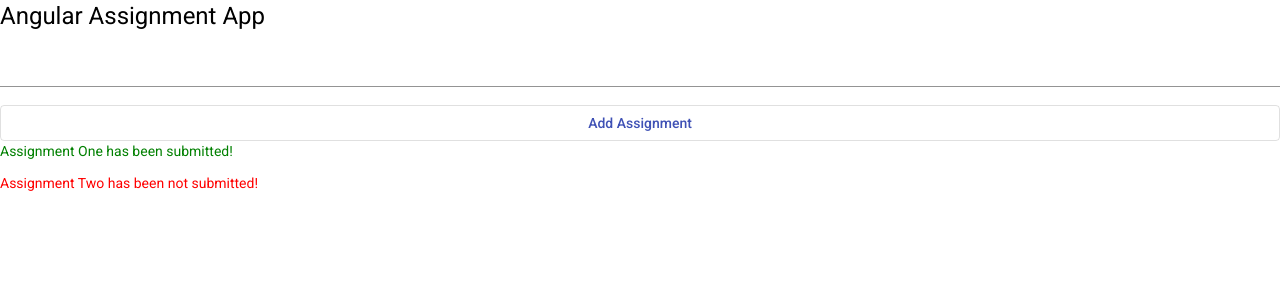
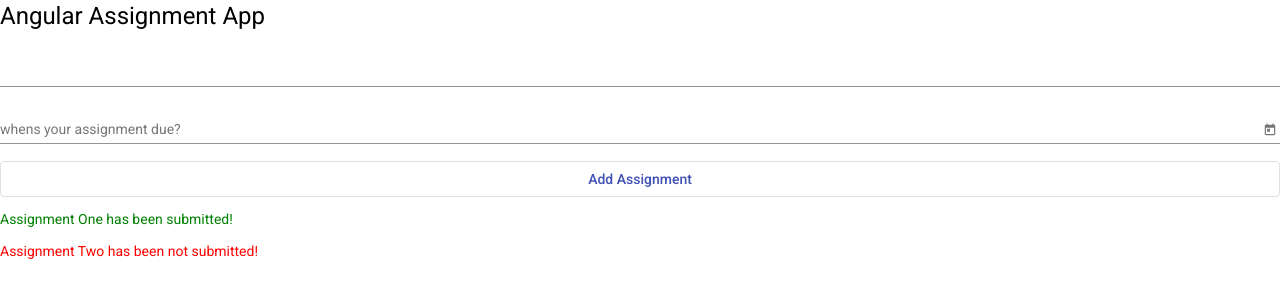
Before and after one commit to maluvadumurali/AngularApp, an Angular app: page / in a window 1280 px wide. Shown: the top 300 px of the page. Built offline with nearby package versions, Linux system fonts and the light colour scheme.

Commit message:
data binding form 3

```diff
--- /dev/null
+++ b/src/app/assignments/assignment.model.ts
@@ -0,0 +1,5 @@
+export class Assignment {
+  name: string;
+  dueDate: Date;
+  submitted?: boolean;
+}
--- a/src/app/assignments/assignments.component.html
+++ b/src/app/assignments/assignments.component.html
@@ -1,19 +1,39 @@
 <form ngForm #assignmentsForm class="form">
   <mat-form-field>
-    <input matInput #assignmentName [(ngModel)]="name" name="name">
+    <input matInput #assignmentName [(ngModel)]="name" name="name" />
   </mat-form-field>
-  <button mat-stroked-button [disabled]="!enabled" (click)="onSubmit(assignmentName.value)" color='primary'>Add
-    Assignment</button>
+  <mat-form-field>
+    <input
+      matInput
+      [matDatepicker]="picker"
+      [(ngModel)]="dueDate"
+      name="name"
+      placeholder="whens your assignment due?"
+    />
+    <mat-datepicker-toggle matSuffix [for]="picker"></mat-datepicker-toggle>
+    <mat-datepicker #picker></mat-datepicker>
+  </mat-form-field>
+  <button
+    mat-stroked-button
+    [disabled]="!enabled"
+    (click)="onSubmit()"
+    color="primary"
+  >
+    Add Assignment
+  </button>
 </form>
-{{name}}
+
+<P>{{ name }}</P>
+<p>{{ dueDate }}</p>
+
 <div *ngFor="let assignment of assignments">
-
   <p appSubmitted *ngIf="assignment.submitted; else unsubmitted">
-    Assignment {{assignment.name}} has been submitted!
+    Assignment {{ assignment.name }} has been submitted!
   </p>
 
   <ng-template #unsubmitted>
-    <p appUnsubmitted>Assignment {{assignment.name}} has been not submitted!</p>
+    <p appUnsubmitted>
+      Assignment {{ assignment.name }} has been not submitted!
+    </p>
   </ng-template>
-
 </div>
--- a/src/app/assignments/assignments.component.ts
+++ b/src/app/assignments/assignments.component.ts
@@ -1,17 +1,22 @@
-import { Component, OnInit } from '@angular/core';
+import { Component, OnInit } from "@angular/core";
+import { Assignment } from "./assignment.model";
 
 @Component({
-  selector: 'app-assignments',
-  templateUrl: './assignments.component.html',
-  styleUrls: ['./assignments.component.css']
+  selector: "app-assignments",
+  templateUrl: "./assignments.component.html",
+  styleUrls: ["./assignments.component.css"]
 })
 export class AssignmentsComponent implements OnInit {
   title = "My Assignment App";
   enabled = false;
   name: string;
-  assignments = [{ name: 'One', dueDate: '2018-01-01', submitted: true },
-  { name: 'Two', dueDate: '2019-01-01', submitted: false }]
-  constructor() { }
+  dueDate: Date;
+
+  assignments: Assignment[] = [
+    { name: "One", dueDate: new Date("2018-01-01"), submitted: true },
+    { name: "Two", dueDate: new Date("2019-01-01"), submitted: false }
+  ];
+  constructor() {}
 
   ngOnInit(): void {
     setTimeout(() => {
@@ -19,8 +24,12 @@ export class AssignmentsComponent implements OnInit {
     }, 2000);
   }
 
-  onSubmit(name: string) {
-    console.log(name);
+  onSubmit() {
+    const assignment = new Assignment();
+    assignment.name = this.name;
+    assignment.dueDate = this.dueDate;
+    assignment.submitted = false;
+
+    this.assignments.push(assignment);
   }
-
 }
```
Also changed, not shown: src/app/app.module.ts (+20 -18 lines).
